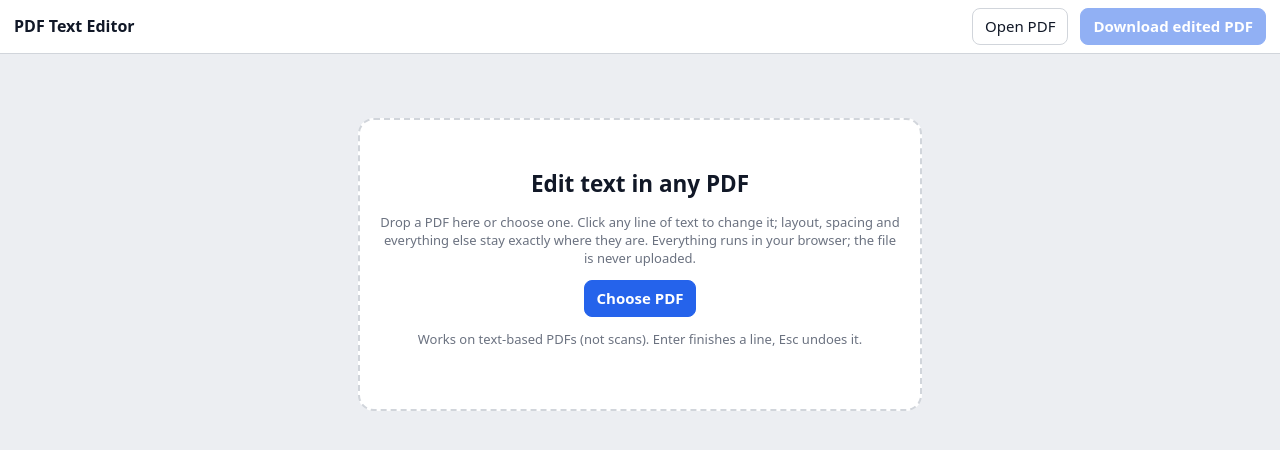
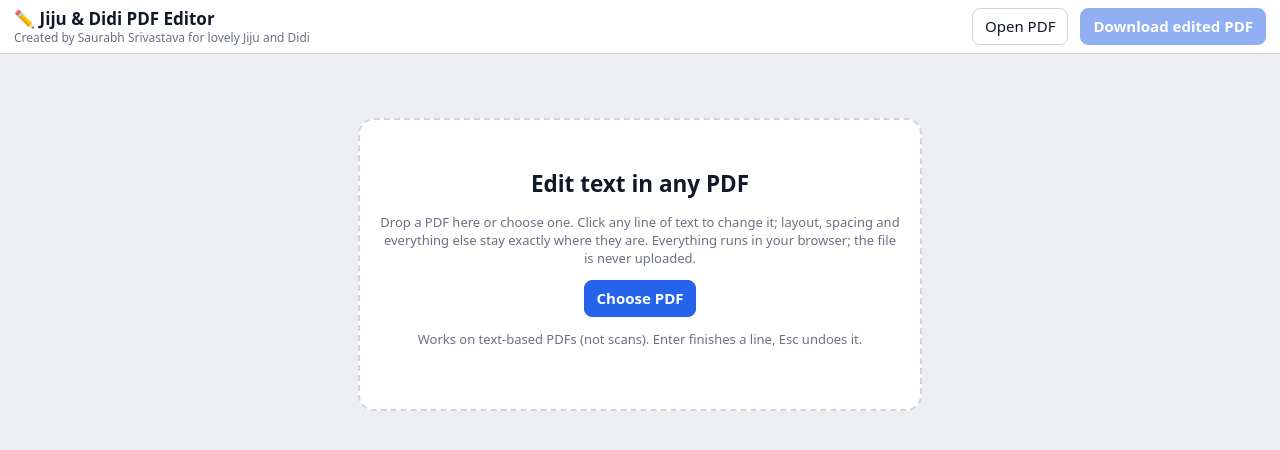
Before and after one commit to saurabh-maker/pdf-Editor, a plain HTML site: page index.html in a window 1280 px wide. Drawn offline with Linux system fonts and the light colour scheme; a script that the page names is missing.

Commit message:
Update index.html

```diff
--- a/index.html
+++ b/index.html
@@ -1,5 +1,5 @@
 <!doctype html>
-<html lang="en"><head><meta charset="utf-8"><title>PDF Text Editor</title>
+<html lang="en"><head><meta charset="utf-8"><title>Jiju &amp; Didi PDF Editor</title>
 <meta name="viewport" content="width=device-width, initial-scale=1, viewport-fit=cover">
 <style>
 :root{box-sizing:border-box;padding-top:env(safe-area-inset-top,0px);padding-bottom:env(safe-area-inset-bottom,0px);--bg:#eceef2;--panel:#fff;--ink:#111827;--mut:#6b7280;--acc:#2563eb;--bd:#d1d5db;--ok:#16a34a}
@@ -10,6 +10,7 @@ body::before{content:"";position:fixed;inset:0 0 auto;height:env(safe-area-inset
 header{position:sticky;top:env(safe-area-inset-top,0px);z-index:9;background:var(--panel);border-bottom:1px solid var(--bd);display:flex;flex-wrap:wrap;gap:8px 12px;align-items:center;padding:8px 14px}
 h1{font-size:16px;margin:0;flex:1 1 auto;white-space:nowrap;overflow:hidden;text-overflow:ellipsis}
 .m{color:var(--mut);font-size:13px}
+.brand{display:flex;flex-direction:column;line-height:1.25}.brand b{font-size:17px}.brand small{color:var(--mut);font-size:12px}
 button{font:inherit;border:1px solid var(--bd);background:var(--panel);color:var(--ink);padding:7px 12px;border-radius:8px;cursor:pointer}
 button.p{background:var(--acc);border-color:var(--acc);color:#fff;font-weight:600}
 button:disabled{opacity:.5;cursor:default}
@@ -26,7 +27,8 @@ button:disabled{opacity:.5;cursor:default}
 #toast{position:fixed;left:50%;bottom:calc(18px + env(safe-area-inset-bottom,0px));transform:translateX(-50%);background:#111827;color:#fff;padding:9px 14px;border-radius:10px;font-size:13px;display:none;z-index:20;max-width:90vw}
 </style></head><body>
 <header>
-<h1 id="ttl">PDF Text Editor</h1>
+<div class="brand"><b>✏️ Jiju &amp; Didi PDF Editor</b><small>Created by Saurabh Srivastava for lovely Jiju and Didi</small></div>
+<h1 id="ttl"></h1>
 <span class="m" id="pg"></span><span class="m" id="cnt"></span>
 <button id="open">Open PDF</button>
 <button id="dl" class="p" disabled>Download edited PDF</button>
```
